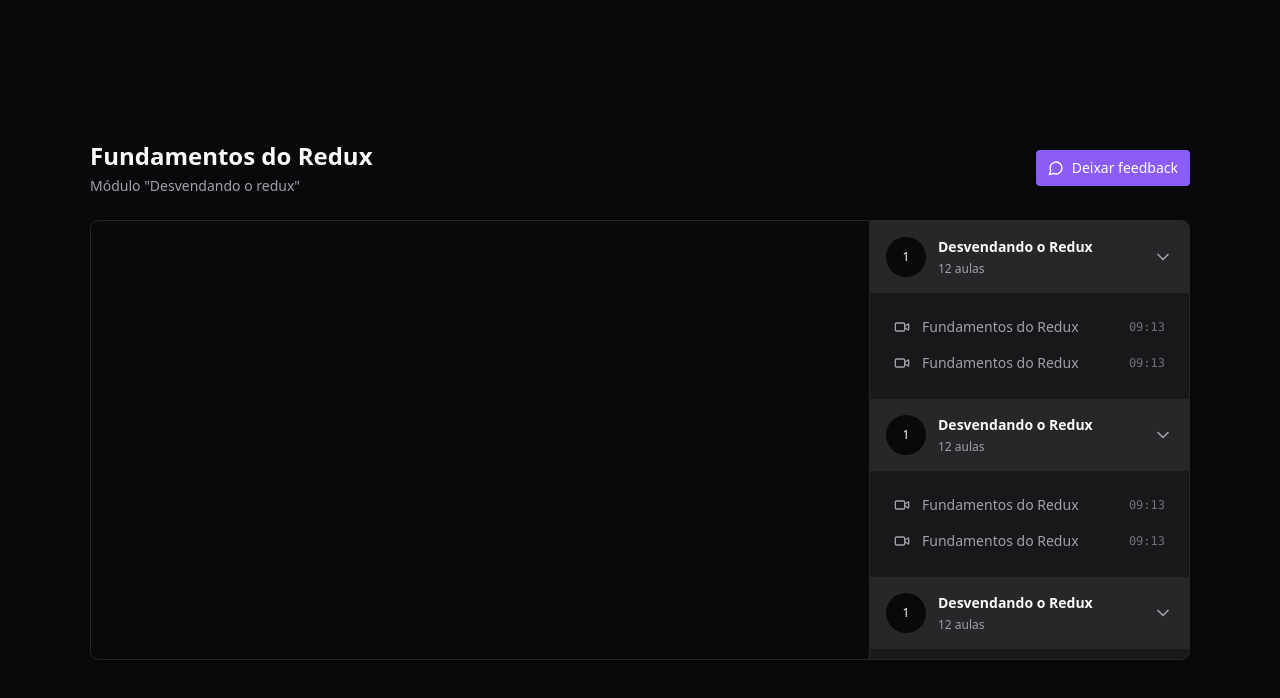
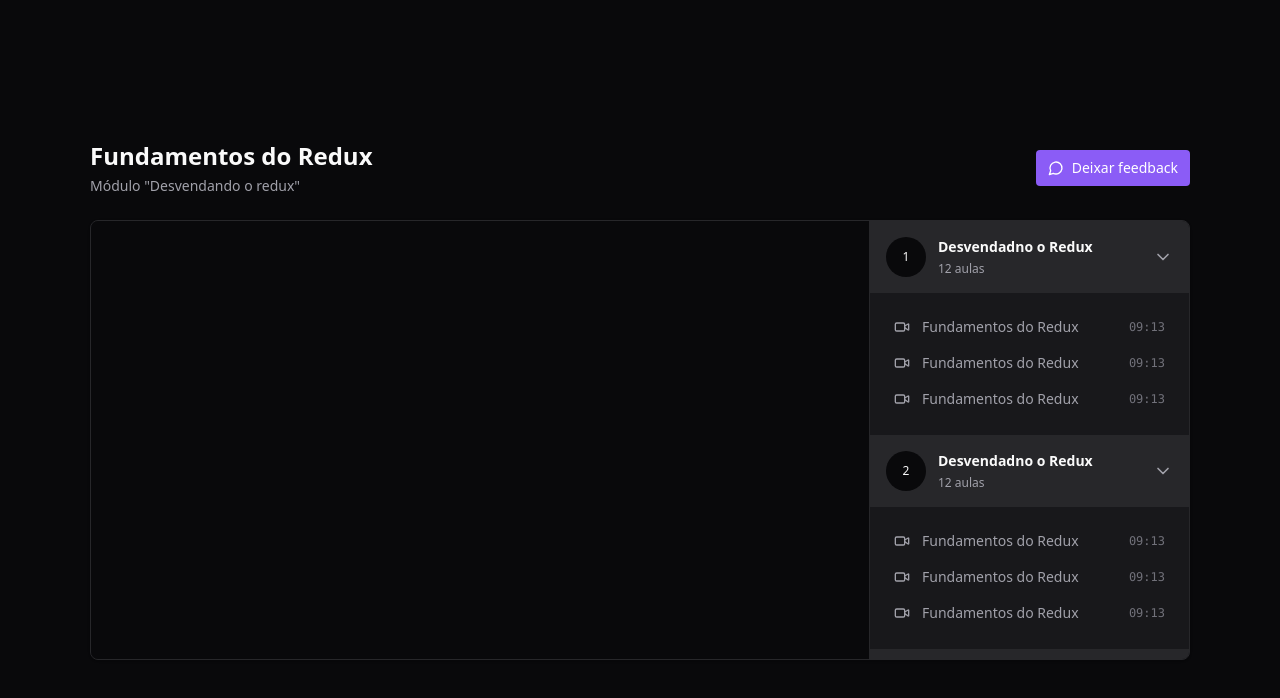
Before and after one commit to rafaelgcaldas/react-redux-zustand, a React (Vite) app: page / in a window 1280 px wide. Shown: the top 698 px of the page. Built offline with nearby package versions, Linux system fonts and the light colour scheme.

Commit message:
refactor: add coponents

```diff
--- a/src/pages/player.tsx
+++ b/src/pages/player.tsx
@@ -1,5 +1,7 @@
-import { ChevronDown, MessageCircle, Video } from "lucide-react";
-import ReactPlayer from 'react-player'
+import { MessageCircle } from "lucide-react";
+import { Header } from "../components/header";
+import { Module } from "../components/module";
+import { VideoPlayer } from "../components/player";
 
 export function Player() {
   return (
@@ -7,13 +9,7 @@
       <div className="flex w-[1100px] flex-col gap-6">
 
         <div className="flex items-center justify-between">
-
-          <div className="flex flex-col gap-1">
-            <h1 className="text-2xl font-bold">Fundamentos do Redux</h1>
-            <span className="text-sm text-zinc-400">
-              Módulo "Desvendando o redux"
-            </span>
-          </div>
+          <Header />
 
           <button className="flex items-center gap-2 rounded bg-violet-500 px-3 py-2 text-sm font-medium text-white hover:bg-violet-600">
             <MessageCircle className="size-4" />
@@ -23,112 +19,13 @@
 
         <main className="relative flex overflow-hidden rounded-lg border border-zinc-800 bg-zinc-900 shadow pr-80">
           <div className="flex-1">
-            <div className="w-full bg-zinc-950 aspect-video">
-              <ReactPlayer
-                width="100%"
-                height="100%"
-                controls
-                url="https://www.youtube.com/watch?v=B_-nvkFBH5k"
-              />
-            </div>
+            <VideoPlayer />
           </div>
 
           <aside className="w-80 absolute top-0 bottom-0 right-0 border-l divide-y-2 divide-zinc-900 border-zinc-800 bg-zinc-900 overflow-y-scroll scrollbar-thin scrollbar-track-zinc-950 scrollbar-thumb-zinc-800">
-            <div >
-              <button className=" flex w-full items-center gap-3 bg-zinc-800 p-4">
-                <div className="flex size-10 rounded-full items-center justify-center bg-zinc-950 text-xs">
-                  1
-                </div>
-                <div className="flex flex-col gap-1 text-left">
-                  <strong className="text-sm">Desvendando o Redux</strong>
-                  <span className="text-xs text-zinc-400">12 aulas</span>
-                </div>
-
-                <ChevronDown className="size-5 ml-auto text-zinc-400" />
-              </button>
-
-              <nav className="relative flex flex-col gap-4 p-6">
-                <button className="flex items-center gap-3 text-sm text-zinc-400">
-                  <Video className="size-4 text-zinc-400" />
-                  <span>Fundamentos do Redux</span>
-                  <span className="ml-auto font-mono text-xs text-zinc-500">
-                    09:13
-                  </span>
-                </button>
-
-                <button className="flex items-center gap-3 text-sm text-zinc-400">
-                  <Video className="size-4 text-zinc-400" />
-                  <span>Fundamentos do Redux</span>
-                  <span className="ml-auto font-mono text-xs text-zinc-500">
-                    09:13
-                  </span>
-                </button>
-              </nav>
-            </div>
-
-            <div >
-              <button className=" flex w-full items-center gap-3 bg-zinc-800 p-4">
-                <div className="flex size-10 rounded-full items-center justify-center bg-zinc-950 text-xs">
-                  1
-                </div>
-                <div className="flex flex-col gap-1 text-left">
-                  <strong className="text-sm">Desvendando o Redux</strong>
-                  <span className="text-xs text-zinc-400">12 aulas</span>
-                </div>
-
-                <ChevronDown className="size-5 ml-auto text-zinc-400" />
-              </button>
-
-              <nav className="relative flex flex-col gap-4 p-6">
-                <button className="flex items-center gap-3 text-sm text-zinc-400">
-                  <Video className="size-4 text-zinc-400" />
-                  <span>Fundamentos do Redux</span>
-                  <span className="ml-auto font-mono text-xs text-zinc-500">
-                    09:13
-                  </span>
-                </button>
-
-                <button className="flex items-center gap-3 text-sm text-zinc-400">
-                  <Video className="size-4 text-zinc-400" />
-                  <span>Fundamentos do Redux</span>
-                  <span className="ml-auto font-mono text-xs text-zinc-500">
-                    09:13
-                  </span>
-                </button>
-              </nav>
-            </div>
-
-            <div >
-              <button className=" flex w-full items-center gap-3 bg-zinc-800 p-4">
-                <div className="flex size-10 rounded-full items-center justify-center bg-zinc-950 text-xs">
-                  1
-                </div>
-                <div className="flex flex-col gap-1 text-left">
-                  <strong className="text-sm">Desvendando o Redux</strong>
-                  <span className="text-xs text-zinc-400">12 aulas</span>
-                </div>
-
-                <ChevronDown className="size-5 ml-auto text-zinc-400" />
-              </button>
-
-              <nav className="relative flex flex-col gap-4 p-6">
-                <button className="flex items-center gap-3 text-sm text-zinc-400">
-                  <Video className="size-4 text-zinc-400" />
-                  <span>Fundamentos do Redux</span>
-                  <span className="ml-auto font-mono text-xs text-zinc-500">
-                    09:13
-                  </span>
-                </button>
-
-                <button className="flex items-center gap-3 text-sm text-zinc-400">
-                  <Video className="size-4 text-zinc-400" />
-                  <span>Fundamentos do Redux</span>
-                  <span className="ml-auto font-mono text-xs text-zinc-500">
-                    09:13
-                  </span>
-                </button>
-              </nav>
-            </div>
+            <Module title="Desvendadno o Redux" amountOfLessons={12} moduleIndex={0} />
+            <Module title="Desvendadno o Redux" amountOfLessons={12} moduleIndex={1} />
+            <Module title="Desvendadno o Redux" amountOfLessons={12} moduleIndex={2} />
           </aside>
 
         </main>
```
